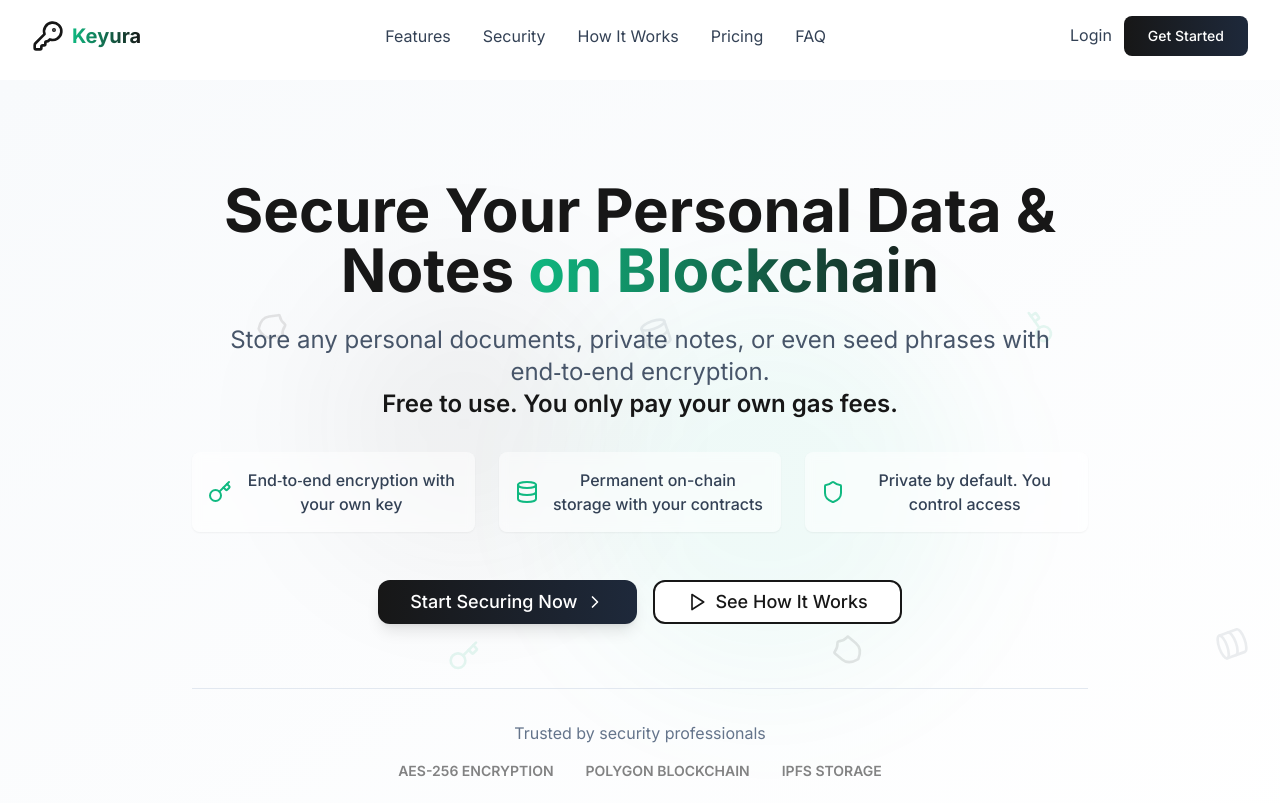
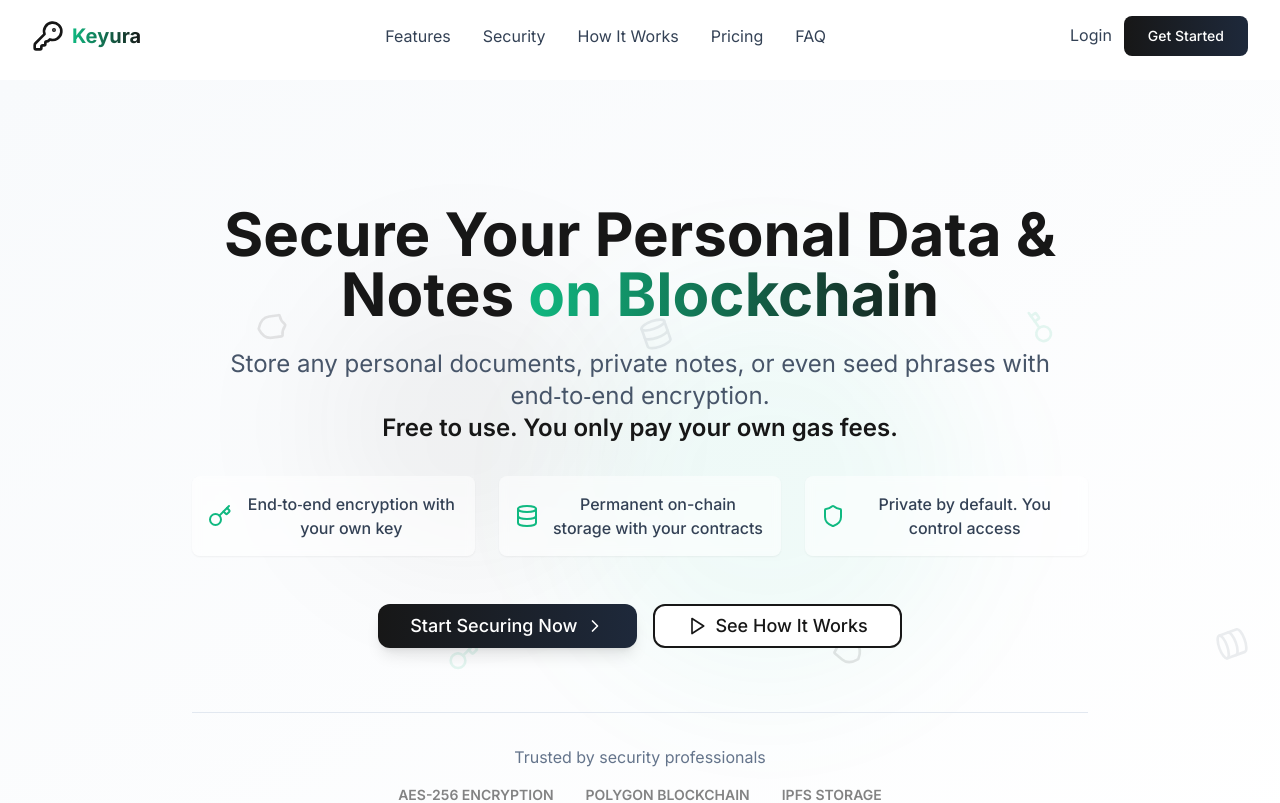
Before and after one commit to srivathsav004/keyura, a Next.js app: page / in a window 1280 px wide. Shown: the top 803 px of the page. Built offline with nearby package versions, Linux system fonts and the light colour scheme.

Commit message:
refresh issue

```diff
--- a/landing-page/components/Hero.tsx
+++ b/landing-page/components/Hero.tsx
@@ -53,9 +53,9 @@ const Hero = () => {
   ));
 
   return (
-    <section className="relative min-h-screen flex items-center justify-center overflow-hidden bg-gradient-to-br from-slate-50 to-white">
+    <section className="relative min-h-screen flex items-center justify-center overflow-hidden bg-gradient-to-br from-slate-50 to-white pt-10 md:pt-12">
       {/* Floating Background Elements */}
-      <div className="absolute inset-0">
+      <div className="absolute inset-0 pointer-events-none select-none">
         {floatingElements}
       </div>
 
```
